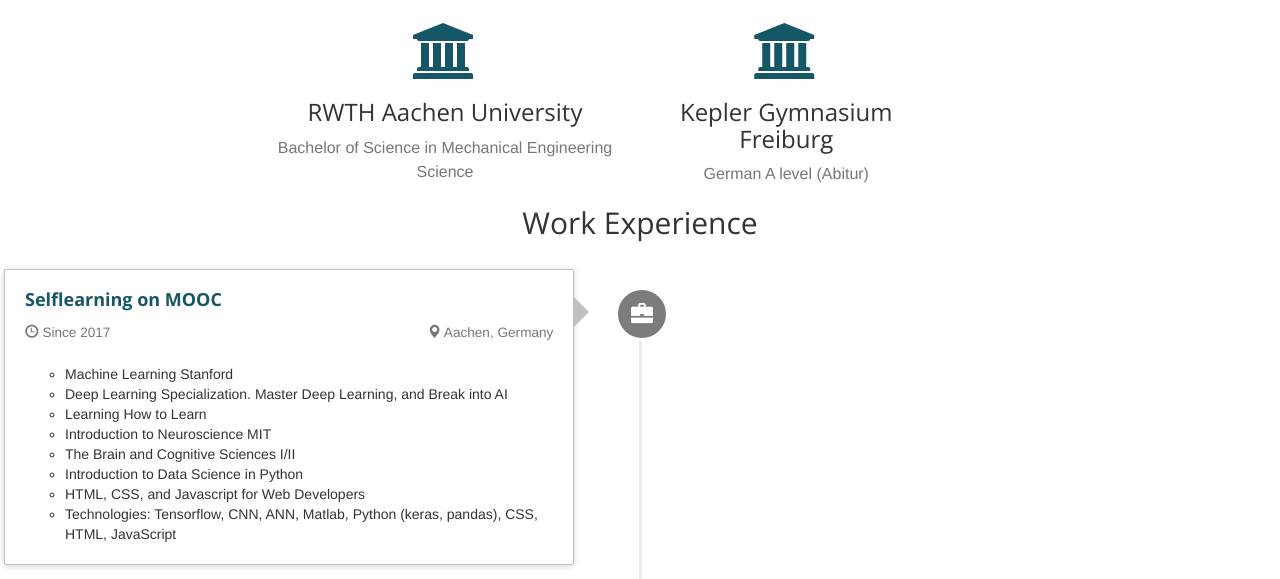
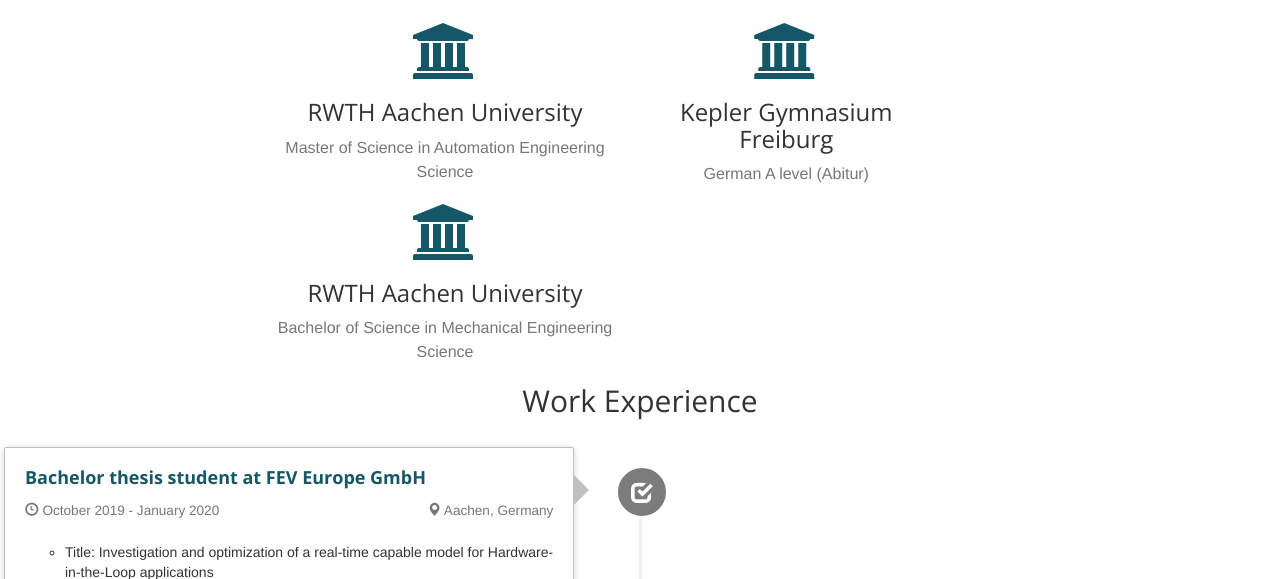
Before and after one commit to IsaacTitan/SiHaoShen.github.io, a plain HTML site: page index.html in a window 1280 px wide. Shown: the part 2199-2778 px from the top of the page. Drawn offline with nearby package versions, Linux system fonts and the light colour scheme.

Commit message:
Autonomous
Autonomous Vehicle

```diff
--- a/index.html
+++ b/index.html
@@ -221,6 +221,11 @@
                     <div class="service-box">
                         <i class="fa fa-4x fa-university wow bounceIn text-primary"></i>
                         <h3>RWTH Aachen University</h3>
+                        <p class="text-muted">Master of Science in Automation Engineering Science</p>
+                    </div>
+                    <div class="service-box">
+                        <i class="fa fa-4x fa-university wow bounceIn text-primary"></i>
+                        <h3>RWTH Aachen University</h3>
                         <p class="text-muted">Bachelor of Science in Mechanical Engineering Science</p>
                     </div>
                 </div>
@@ -245,40 +250,7 @@
         <div class="row">
             <div class="col-md-12">
                 <ul class="timeline">
-                        <li class="timeline-item">
-                                <div class="timeline-badge"><i class="glyphicon glyphicon-briefcase"></i></div>
-                                <div class="timeline-panel">
-                                    <div class="timeline-heading">
-                                        <h4 class="timeline-title">Selflearning on MOOC</h4>
-                                        <div id='textbox'>
-                                            <p class='alignleft'>
-                                                <small class="text-muted">
-                                                    <i class="glyphicon glyphicon-time"></i>
-                                                Since 2017
-                                                </small>
-                                            </p>
-                                            <p class='alignright'>
-                                                <small class="text-muted">
-                                                    <i class="glyphicon glyphicon-map-marker"></i>
-                                                    Aachen, Germany
-                                                </small>
-                                            </p>
-                                        </div>
-                                        <div style="clear: both;"></div>
-                                    </div>
-                                    <div class="timeline-body">
-                                      <ul>
-                                        <li>Machine Learning Stanford</li>
-                                        <li>Deep Learning Specialization. Master Deep Learning, and Break into AI</li>
-                                        <li>Learning How to Learn</li>
-                                        <li>Introduction to Neuroscience MIT</li>
-                                        <li>The Brain and Cognitive Sciences I/II</li>
-                                        <li>Introduction to Data Science in Python</li>
-                                        <li>HTML, CSS, and Javascript for Web Developers</li>
-                                            <li> Technologies: Tensorflow, CNN, ANN, Matlab, Python (keras, pandas), CSS, HTML, JavaScript</li> </ul>
-                                    </div>
-                                </div>
-                            </li>
+
                   <li class="timeline-item">
                       <div class="timeline-badge"><i class="glyphicon glyphicon-check"></i></div>
                       <div class="timeline-panel">
@@ -469,6 +441,17 @@
 							<p>This website is a verification of my skill set of jQuery, HTML, CSS knowledge.</p>
 						</div>
 					</div>
+                </div>
+                <div class="col-sm-6 col-md-4">
+					<div class="thumbnail wow rollIn">
+						<a class="lightbox" href="img/Autonomous.JPG">
+							<img src="img/Autonomous.JPG" alt="Tunnel">
+						</a>
+						<div class="img_caption">
+							<h3>Selflearning on Deep Learning, Autonomous Vehicle and Machine Learning</h3>
+							<p>I really enjoyed learning new technologies and the principles behind them. For example what are the challenges of a self-driving car's perception system?</p>
+						</div>
+					</div>
 				</div>
 
 			</div>
```
Also changed, not shown: img/Autonomous.jpg (added).
